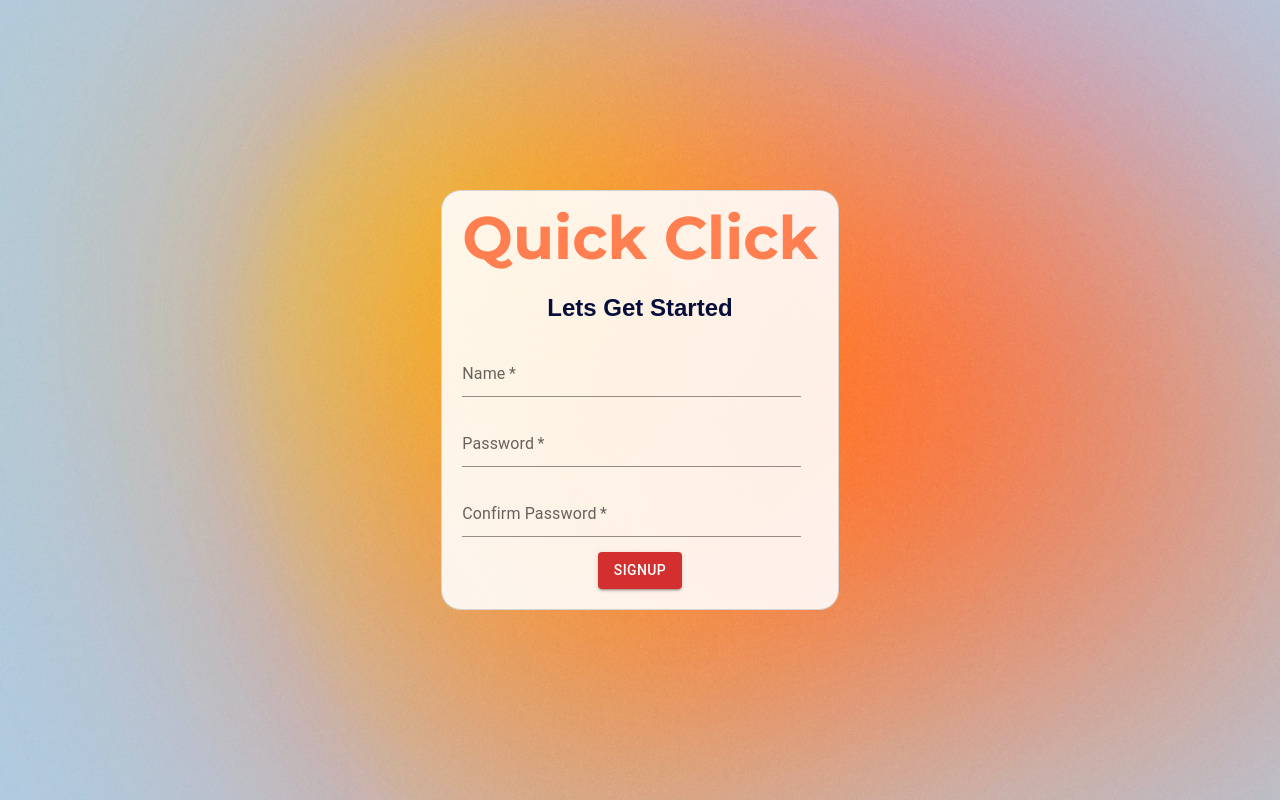
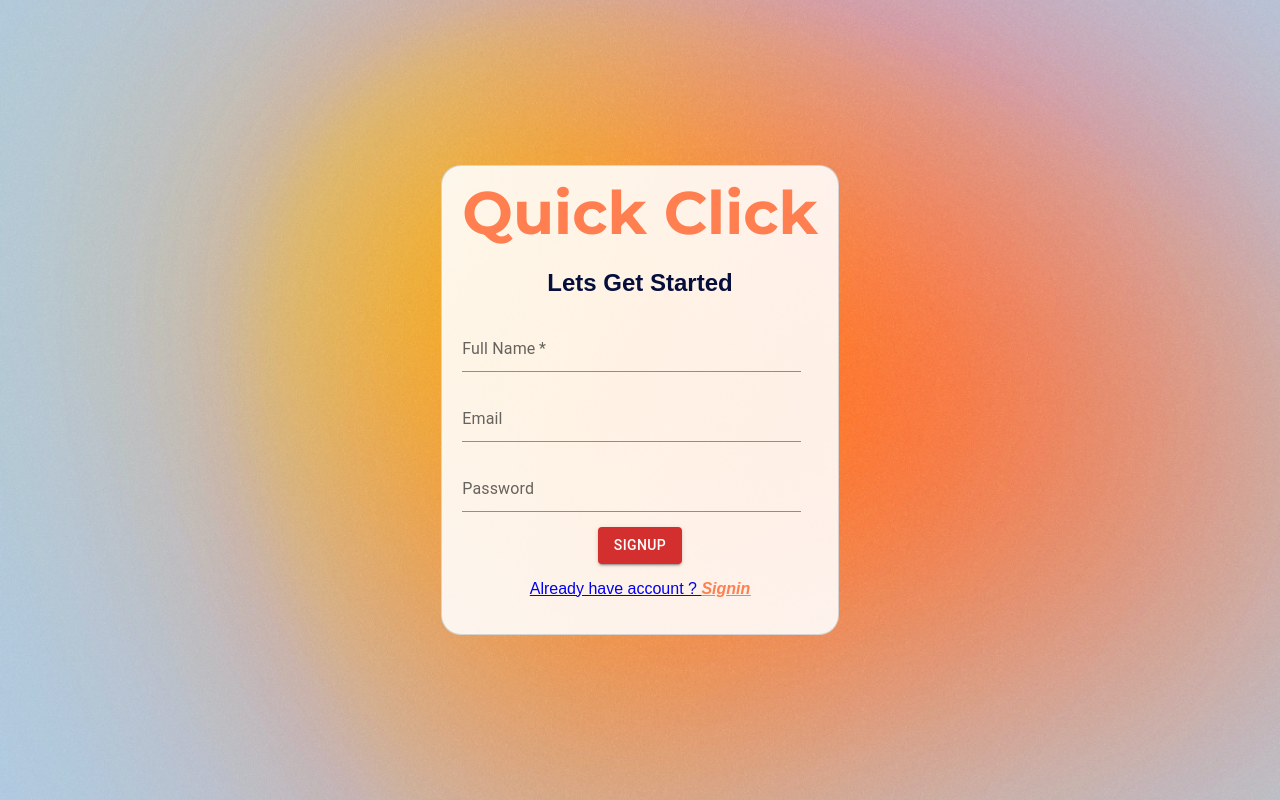
Before and after one commit to Rakibul-Islam-GitHub/quick-click-posting-webapp, a React (Create React App) app: page /Register in a window 1280 px wide. Built offline with nearby package versions, Linux system fonts and the light colour scheme.

Commit message:
user registration added

```diff
--- a/src/Register.jsx
+++ b/src/Register.jsx
@@ -1,40 +1,71 @@
-import React from "react";
+import React, { useContext, useEffect } from "react";
 import "./Register.css";
 import {Button, TextField} from "@mui/material";
-import { Link } from "react-router-dom";
+import { Link, useNavigate } from "react-router-dom";
+import { AuthContext } from "./context/AuthContext";
+import { doRegister } from "./api-call/api";
 const Register = () => {
+
+  const {  authenticated} = useContext(AuthContext)
+   const navigate= useNavigate()
+    const handleSubmit = (e) => {
+      e.preventDefault()
+      const name= e.target.name.value
+      const email= e.target.email.value
+      const password= e.target.password.value
+      if (name==='' || email==='' || password==='') {
+        alert('please fill up all fields!')
+        return
+      }
+
+      doRegister({name,email, password}, (res)=>{
+
+        if (res) {
+          navigate('/login')
+        alert('Registration successfull. login now!')
+
+
+        }else{alert('Duplicate email')}
+      })
+
+    }
+
+    useEffect(()=>{
+      if (authenticated) {
+        navigate('/')
+      }
+    },[authenticated, navigate])
+
+
   return (
 
     <div className="login-container">
       <div className="login-form">
         <div>
-          <h1 className="logoName">Quick Click</h1>
+         <h1 className="logoName"><Link to={'/'}>Quick Click</Link></h1>
           {/* <img className="logoImage" src={logoImage}/> */}
         <h2 className="welcomeBack"> Lets Get Started</h2>
         </div>
-        <form>
+        <form onSubmit={(e)=>handleSubmit(e)}>
 
           <div className="form-group">
-            <TextField  className="inputField" required id="standard-read-only-input"label="Name"variant="standard"/>
-            {/* <TextField className="inputField" type="email" id="email" placeholder="Enter your email" /> */}
+            <TextField className="inputField" name='name' required  label="Full Name" variant="standard" placeholder="Enter your full name" />
             {/* <span className="errorMessage">*Incorrect Email</span> */}
           </div>
+
           <div className="form-group">
-          <TextField  className="inputField" required id="standard-password-input"label=" Password" type="password"autoComplete="current-password"variant="standard"
-    />
-            {/* <TextField className="inputField" type="password" id="password" placeholder="Enter your password" /> */}
+            <TextField className="inputField" variant="standard" name='email' label="Email" type="email" placeholder="Enter your email" />
+          </div>
 
+          <div className="form-group">
+          <TextField  className="inputField" label=" Password" name="password" type="password" autoComplete="current-password"variant="standard"/>
           </div>
-          <div className="form-group">
-          <TextField  className="inputField"required id="standard-password-input"label=" Confirm Password" type="password"autoComplete="current-password"variant="standard"
-    />
-            {/* <TextField className="inputField" type="password" id="password" placeholder="Enter your password" /> */}
 
-          </div>
-          {/* <button type="submit">Login</button> */}
-          <Link to={'/login'}>
-          <Button className="loginButton" color="error"  variant="contained">Signup</Button></Link>
-          </form>
+
+          <Button className="loginButton" color="error"  type="submit" variant="contained">Signup</Button>
+        </form>
+        <Link to={'/login'}>
+          <p className="newuser">Already have account ? <span className="signup">Signin</span></p></Link>
       </div>
     </div>
   );
--- a/src/api-call/api.js
+++ b/src/api-call/api.js
@@ -41,3 +41,20 @@ export const getComment = async(cb) => {
       }
 
   };
+  export const doRegister = async (formdata, cb) => {
+
+  const res= await  fetch(`${API_URL}/api/user/register`, {
+        method: "POST",
+        body: JSON.stringify(formdata),
+        headers: {
+          'Content-type': 'application/json; charset=UTF-8',
+        }
+      })
+      if (res.status===200) {
+        const result=  await res.json()
+        return cb(result)
+      }else{
+        return cb(false)
+      }
+
+  };
```
